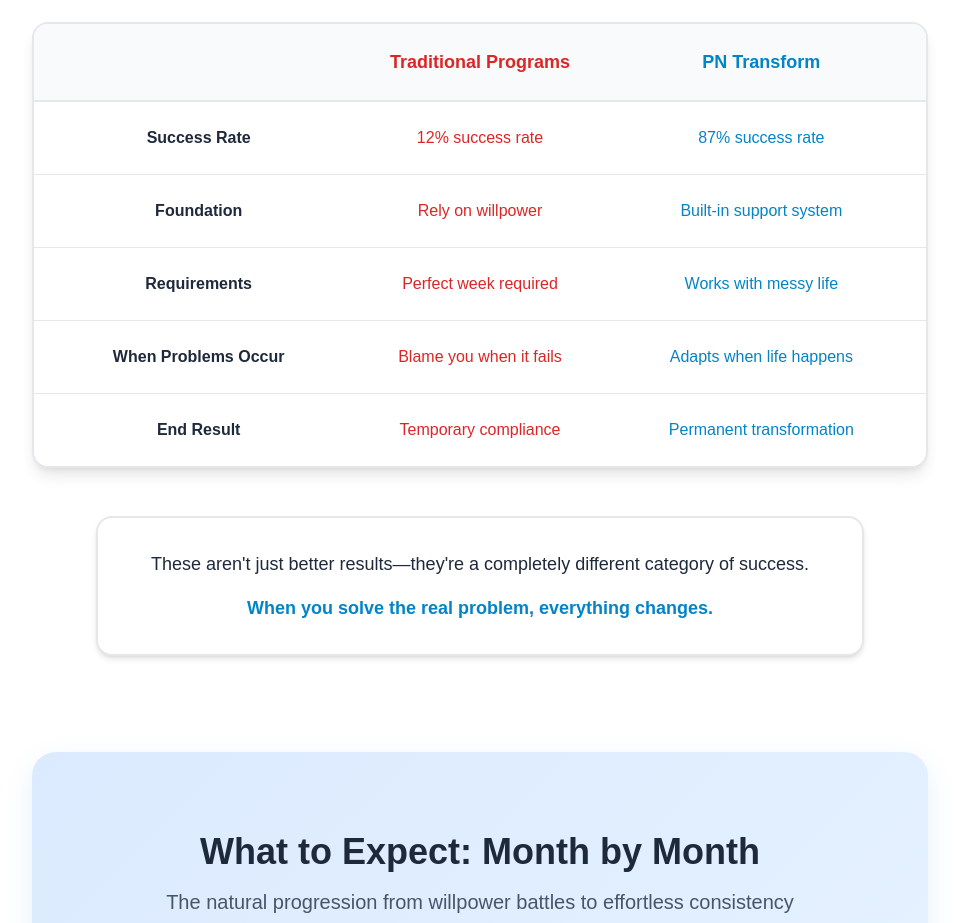
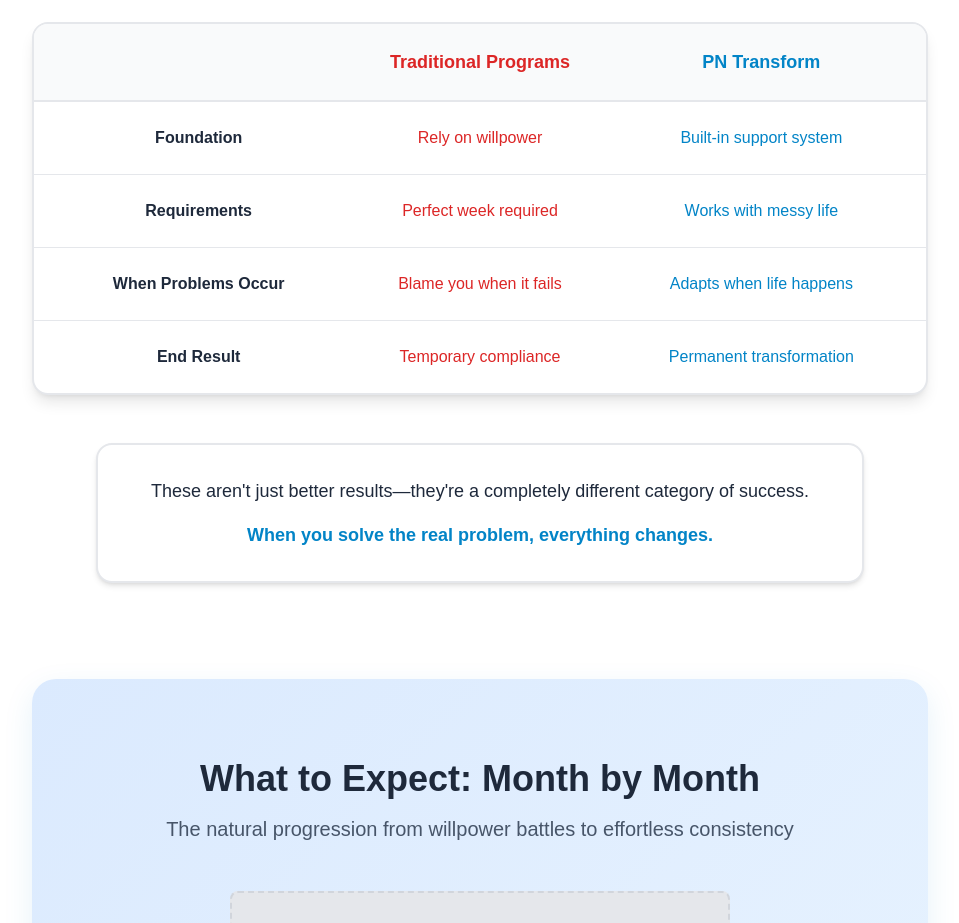
Before and after one commit to ljonespwc/pn-transform-landing, a Next.js app: page /chapter-4 in a window 1280 px wide. Shown: the part 7140-8063 px from the top of the page, without its empty margins (160-1119 px from the left). Built offline with nearby package versions, Linux system fonts and the light colour scheme.

Commit message:
refactor: remove success rate from comparison data in ResultsDashboard

```diff
--- a/src/components/chapters/chapter4/ResultsDashboard.tsx
+++ b/src/components/chapters/chapter4/ResultsDashboard.tsx
@@ -55,11 +55,6 @@
 ]
 
 const comparisonData = [
-  {
-    category: 'Success Rate',
-    traditional: '12% success rate',
-    pnTransform: '87% success rate'
-  },
   {
     category: 'Foundation',
     traditional: 'Rely on willpower',
```
